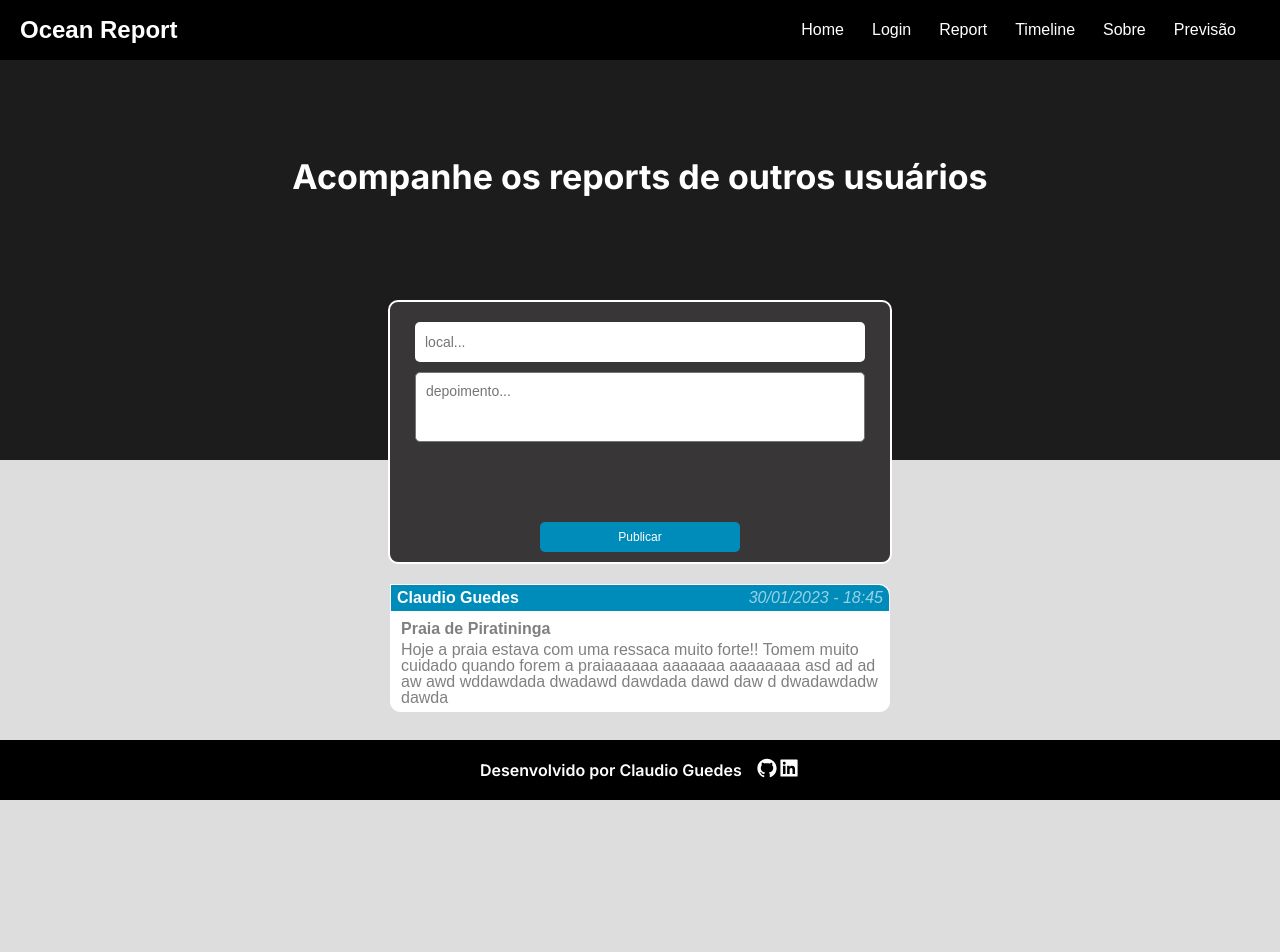
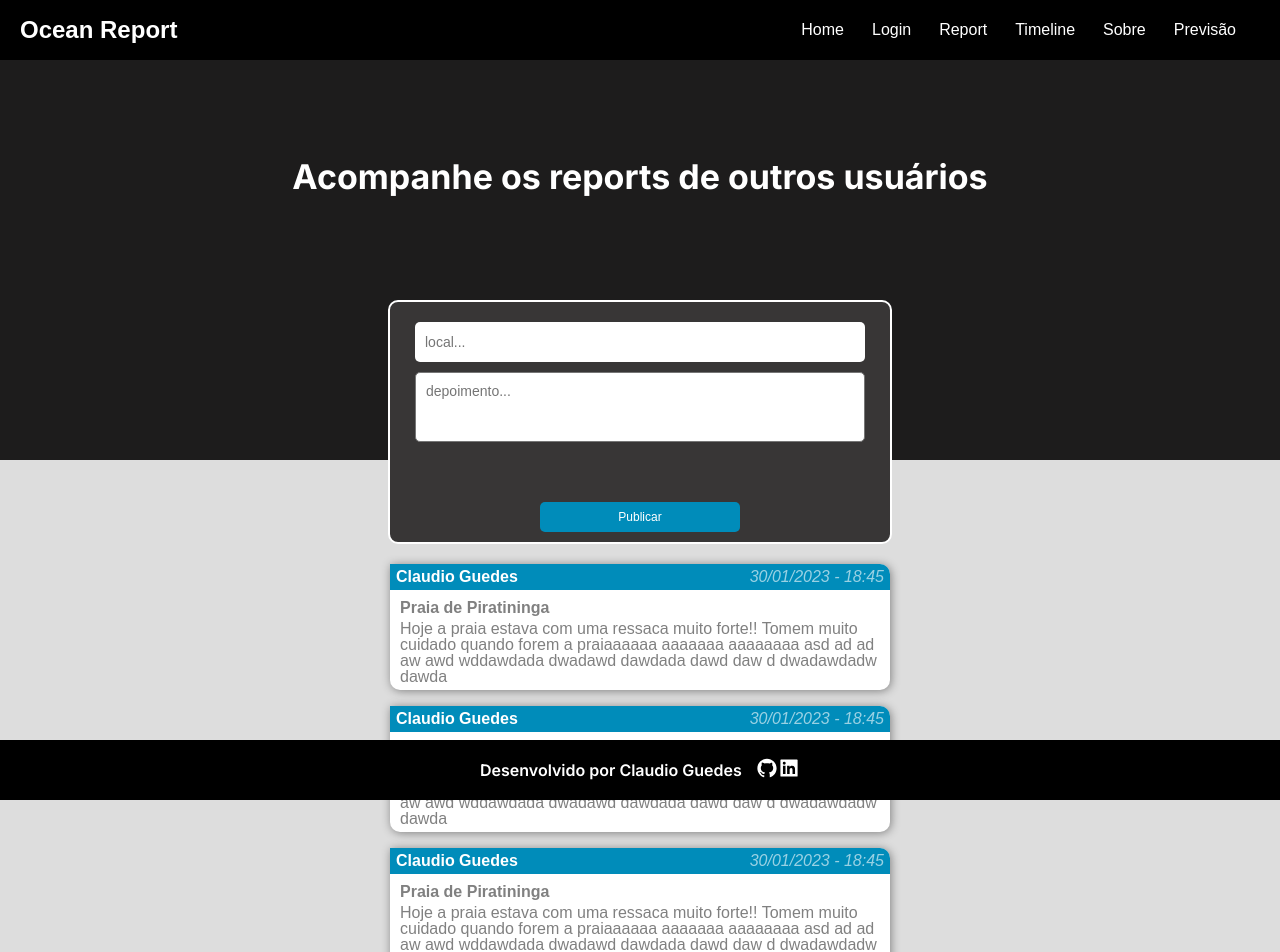
Before and after one commit to guedesclaudio/oceanreport-frontend, a React (Create React App) app: page /timeline in a window 1280 px wide. Shown: the top 952 px of the page. Before the commit the page ends 892 px from the top, so only its background shows below. Built offline with nearby package versions, Linux system fonts and the light colour scheme.

Commit message:
feat(timeline): added new styles

```diff
--- a/src/Components/CreatePost.tsx
+++ b/src/Components/CreatePost.tsx
@@ -8,7 +8,6 @@ const CreatePost: React.FC = () => {
         <ContentInput placeholder = 'depoimento...'/>
         <Button>Publicar</Button>
       </form>
-
     </Container>
   );
 };
@@ -16,11 +15,15 @@ export default CreatePost;
 
 const Container = styled.div`
   width: 500px;
-  height: 260px;
+  height: 240px;
   border: 2px solid white;
   margin: -160px auto;
   background-color: #383636;
   border-radius: 10px;
+
+  @media (max-width: 500px) {
+    width: 96%;
+  }
 
   && form {
     margin-top: 20px;
@@ -56,7 +59,7 @@ const ContentInput = styled.textarea`
   font-size: 14px;
 `;
 const Button = styled.button`
-    margin-top: 80px;
+    margin-top: 60px;
     width: 200px;
     height: 30px;
     background-color: #008CBA;
--- a/src/Components/Post.tsx
+++ b/src/Components/Post.tsx
@@ -17,13 +17,14 @@ const Post: React.FC = () => {
 export default Post;
 
 const Container = styled.div`
-    width: 500px;
+    width: 100%;
     height: 100%;
     box-sizing: border-box;
-    border: 1px solid white;
     border-radius: 0 10px 10px 10px;
     background-color: white;
     font-family: Arial, Helvetica, sans-serif;
+    margin-bottom: 16px;
+    box-shadow: 1px 1px 10px 0px grey;
 `;
 const PostData = styled.h1`
     color: white;
--- a/src/Pages/Timeline.tsx
+++ b/src/Pages/Timeline.tsx
@@ -14,6 +14,10 @@ const Timeline: React.FC = () => {
         <CreatePost/>
         <PostsList>
           <Post/>
+          <Post/>
+          <Post/>
+          <Post/>
+          <Post/>
         </PostsList>
         <Footer/>
       </>
@@ -25,4 +29,8 @@ export default Timeline;
 const PostsList = styled.div`
     width: 500px;
     margin: 180px auto;
+
+    @media (max-width: 500px) {
+        width: 96%;
+    }
 `;
```
